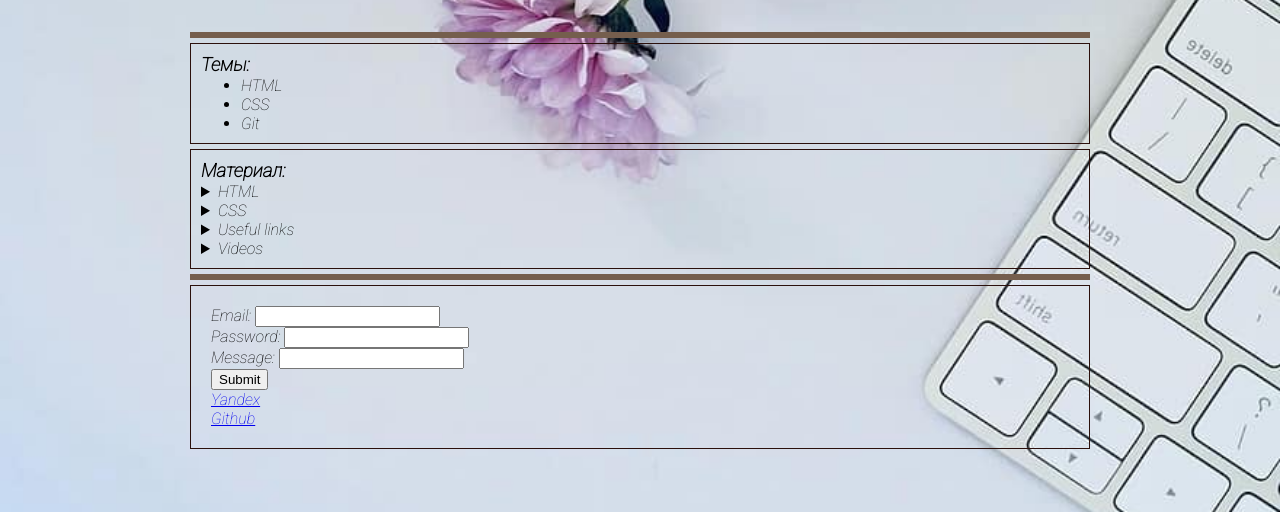
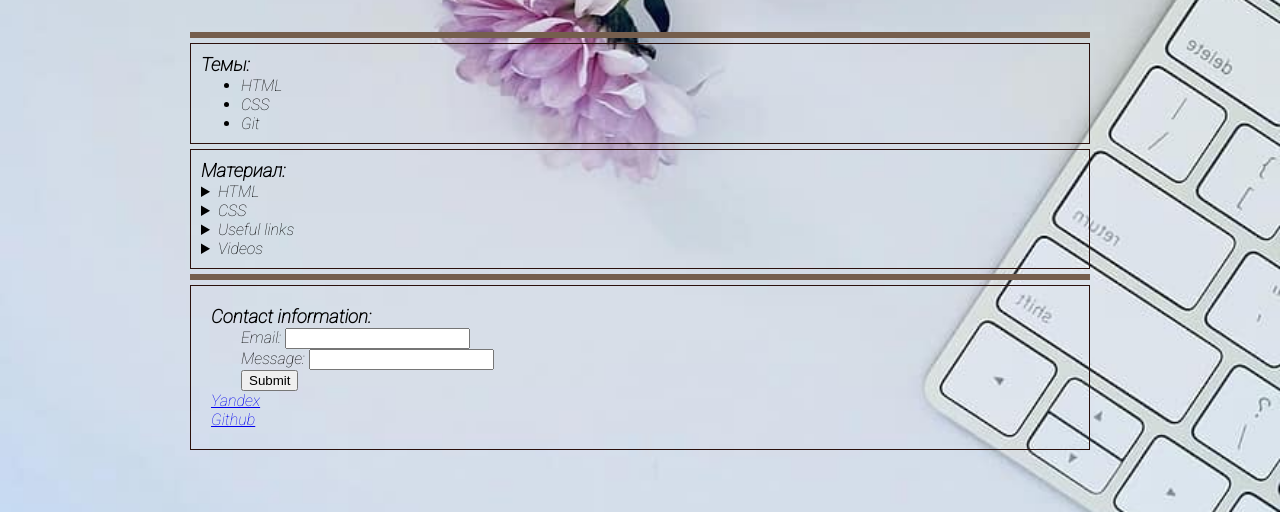
Before and after one commit to InnaBuloichyk/homework3, a plain HTML site: page index.html in a window 1280 px wide. Shown: the part 288-800 px from the top of the page. Drawn offline with Linux system fonts and the light colour scheme.

Commit message:
no message

```diff
--- a/index.html
+++ b/index.html
@@ -105,13 +105,14 @@
 
     <footer>
         <div>
-            <form action="mailto:it@mail.ru" method="post" target="_blank">
+            <h3>Contact information:</h3>
+            <form action="mailto:inka.bulka@yandex.by" method="post" target="_blank" style="padding-left: 30px;">
              <label for="email">Email: </label>
              <input type="text" id="email">
              <br>
-             <label for="password">Password: </label>
-             <input type="text" id="password">
-             <br>
+             <!-- <label for="password">Password: </label>
+             <input type="password" id="password">
+             <br> -->
              <label for="message">Message: </label>
              <input type="text" id="message">
              <br>
```
